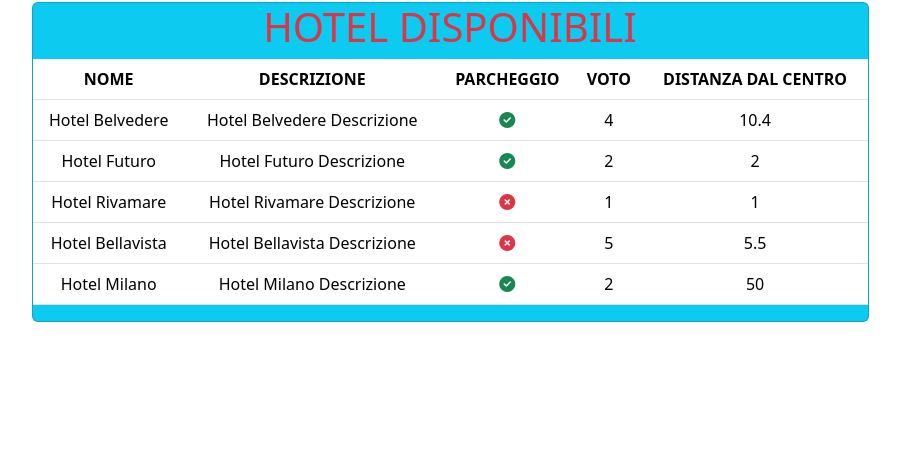
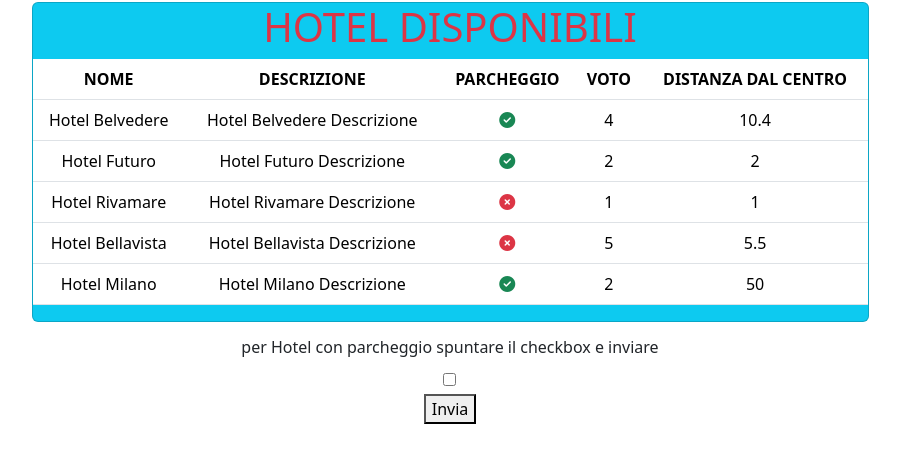
Before and after one commit to MarcoFonti/php-hotel, a PHP site: page / in a window 1280 px wide. Shown: the part 46-509 px from the top of the page, without its empty margins (190-1090 px from the left). Run offline with PHP 8.4, Linux system fonts and the light colour scheme.

Commit message:
add bonus 1

```diff
--- a/index.php
+++ b/index.php
@@ -1,7 +1,12 @@
 <?php
 
 // RECUPERO DATI
-require './data/info.php'
+require './data/info.php';
+
+$hotels_with_parking = array_filter($hotels, function($hotel) {
+    return $hotel['parking'] === true;
+});
+
 
 ?>
 
@@ -33,6 +38,7 @@ require './data/info.php'
                     </tr>
                 </thead>
                 <tbody>
+                    <!-- CICLO PER RECUPERARE I VALORI -->
                     <?php foreach ($hotels as $hotel) : ?>
                     <tr>
                         <td scope="row"><?= $hotel['name']?></td>
@@ -51,6 +57,44 @@ require './data/info.php'
                 </tbody>
             </table>
         </div>
+        <?php if (empty($_GET)) : ?>
+            <form action="" method="get" class="d-flex flex-column align-items-center justify-content-center gap-2 mt-3">
+                <h6>per Hotel con parcheggio spuntare il checkbox e inviare</h6>
+                <input type="checkbox" name="hotel_parking">
+                <button>Invia</button>
+            </form>
+        <?php else : ?>
+            <div class="card w-75 bg-info text-center mt-5">
+            <h1 class="text-danger">HOTEL CON PARCHEGGIO</h1>
+            <table class="table table-hover">
+                <thead>
+                    <tr>
+                        <th scope="col">NOME</th>
+                        <th scope="col">DESCRIZIONE</th>
+                        <th scope="col">PARCHEGGIO</th>
+                        <th scope="col">VOTO</th>
+                        <th scope="col">DISTANZA DAL CENTRO</th>
+                    </tr>
+                </thead>
+                <tbody>
+                    <!-- CICLO PER RECUPERARE I VALORI -->
+                    <?php foreach ($hotels_with_parking as $hotel) : ?>
+                    <tr>
+                        <td scope="row"><?= $hotel['name']?></td>
+                        <td><?= $hotel['description'] ?></td>
+                        <td>
+                            <?php if ($hotel['parking']) : ?>
+                                <i class="fa-solid fa-circle-check text-success"></i>
+                            <?php endif ?>
+                        </td>
+                        <td><?= $hotel['vote'] ?></td>
+                        <td><?= $hotel['distance_to_center'] ?></td>
+                    </tr>
+                    <?php endforeach; ?>
+                </tbody>
+            </table>
+            <a href="./index.php" class="py-2 text-white w-25"> <- Torna indietro</a>
+        <? endif; ?>
     </div>
 </body>
 </html>
```
Lines whose indentation alone changed are shown as unchanged.
